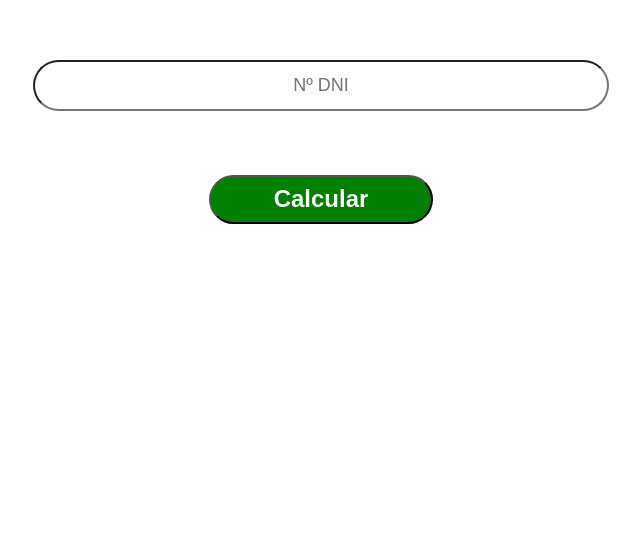
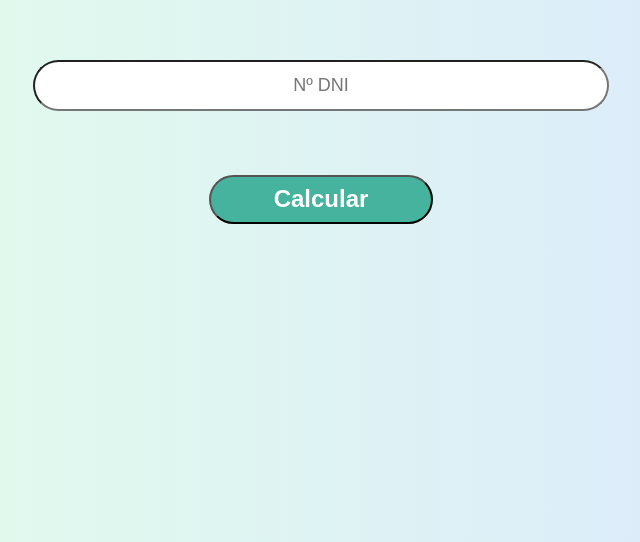
Before and after one commit to MuneebGulzar/letra-dni, a React (Create React App) app: page / in a window 1280 px wide. Shown: the part 258-800 px from the top of the page, without its empty margins (319-959 px from the left). Built offline with nearby package versions, Linux system fonts and the light colour scheme.

Commit message:
modified:   src/StyledComponents/GlobalStyles.js 	modified:   src/StyledComponents/StyledForm.js

```diff
--- a/src/StyledComponents/GlobalStyles.js
+++ b/src/StyledComponents/GlobalStyles.js
@@ -6,4 +6,7 @@ export const GlobalStyle = createGlobalStyle`
         margin: 0;
         box-sizing: border-box;
     }
+    body{
+        background: linear-gradient(90deg, #e3ffe7 0%, #d9e7ff 100%);
+    }
 `;
--- a/src/StyledComponents/StyledForm.js
+++ b/src/StyledComponents/StyledForm.js
@@ -26,7 +26,7 @@ export const StyledInput = styled.input`
 
 export const StyledButton = styled.button`
     width: 35%;
-    background-color: green;
+    background-color: #45B39D;
     color: #ffffff;
     margin-top: 10%;
     padding: 1.3%;
```
